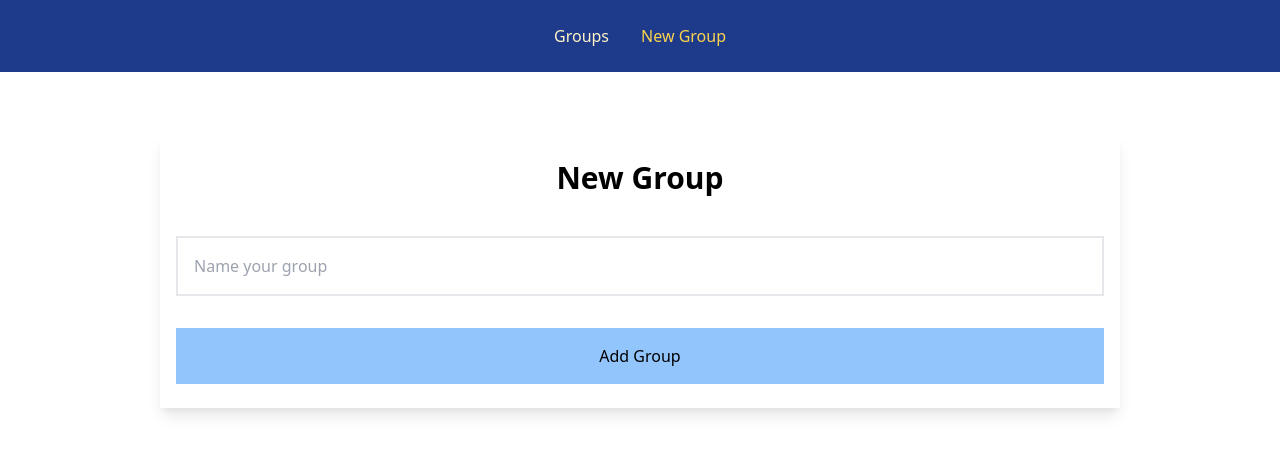
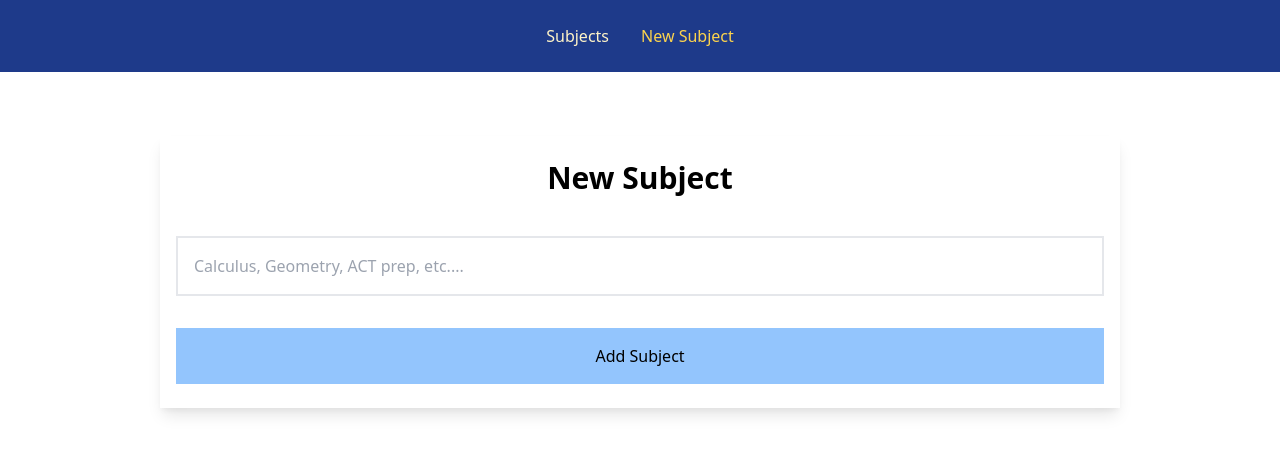
Before and after one commit to antromo741/tutor-react-client, a React (Create React App) app: page /groups/new in a window 1280 px wide. Shown: the top 454 px of the page. Built offline with nearby package versions, Linux system fonts and the light colour scheme.

Commit message:
did some cleanup and chnaged wording to fit a tutroing site better

```diff
--- a/src/App.js
+++ b/src/App.js
@@ -22,7 +22,7 @@ function App() {
             exact
             to="/"
           >
-            Groups
+            Subjects
           </NavLink>
           <NavLink
             className="inline-block px-4 py-2"
@@ -30,7 +30,7 @@ function App() {
             exact
             to="/groups/new"
           >
-            New Group
+            New Subject
           </NavLink>
         </nav>
         <Switch>
--- a/src/components/GroupListItem.js
+++ b/src/components/GroupListItem.js
@@ -7,7 +7,7 @@ const GroupListItem = ({ group }) => {
             <Link to={`/groups/${group.id}`}>
                 <button class="focus border-2 border-purple-500 hover:border-black shadow-xl
                     w-full text-2xl ease-in-out transition-all p-8 bg-blue-300 hover:bg-green-400
-                    duration-200 transform hover:-translate-y-1 hover:scale-105 rounded-md  mt-6 ">{group.name}
+                    duration-200 transform hover:-translate-y-1 hover:scale-105 rounded-md mt-6 ">{group.name}
                 </button>
             </Link>
         </div>
--- a/src/containers/GroupFormContainer.js
+++ b/src/containers/GroupFormContainer.js
@@ -30,7 +30,7 @@ class GroupFormContainer extends Component {
     render() {
         return (
             <form onSubmit={this.handleSubmit} className="max-w-6xl w-3/4 mx-auto mt-16 shadow-lg px-4 py-6">
-                <h1 className="text-center text-3xl font-semibold mb-2">New Group</h1>
+                <h1 className="text-center text-3xl font-semibold mb-2">New Subject</h1>
                 <fieldset>
                     <p className="h-8 pl-2 text-red-400">{this.state.errors.name}</p>
                     <input
@@ -38,12 +38,12 @@ class GroupFormContainer extends Component {
                         name="name"
                         onChange={this.handleChange}
                         value={this.state.name}
-                        placeholder="Name your group"
+                        placeholder="Calculus, Geometry, ACT prep, etc...."
                         className={`w-full border-2 focus:outline-none focus:ring-2 p-4 mb-4 ${this.state.errors.name && "focus:ring-red-400 border-red-400"
                             }`}
                     />
                 </fieldset>
-                <button className="w-full p-4 bg-blue-300 mt-4 hover:bg-blue-400 transition-all duration-200" type="submit">Add Group</button>
+                <button className="w-full p-4 bg-blue-300 mt-4 hover:bg-blue-400 transition-all duration-200" type="submit">Add Subject</button>
             </form>
         );
     }
```
